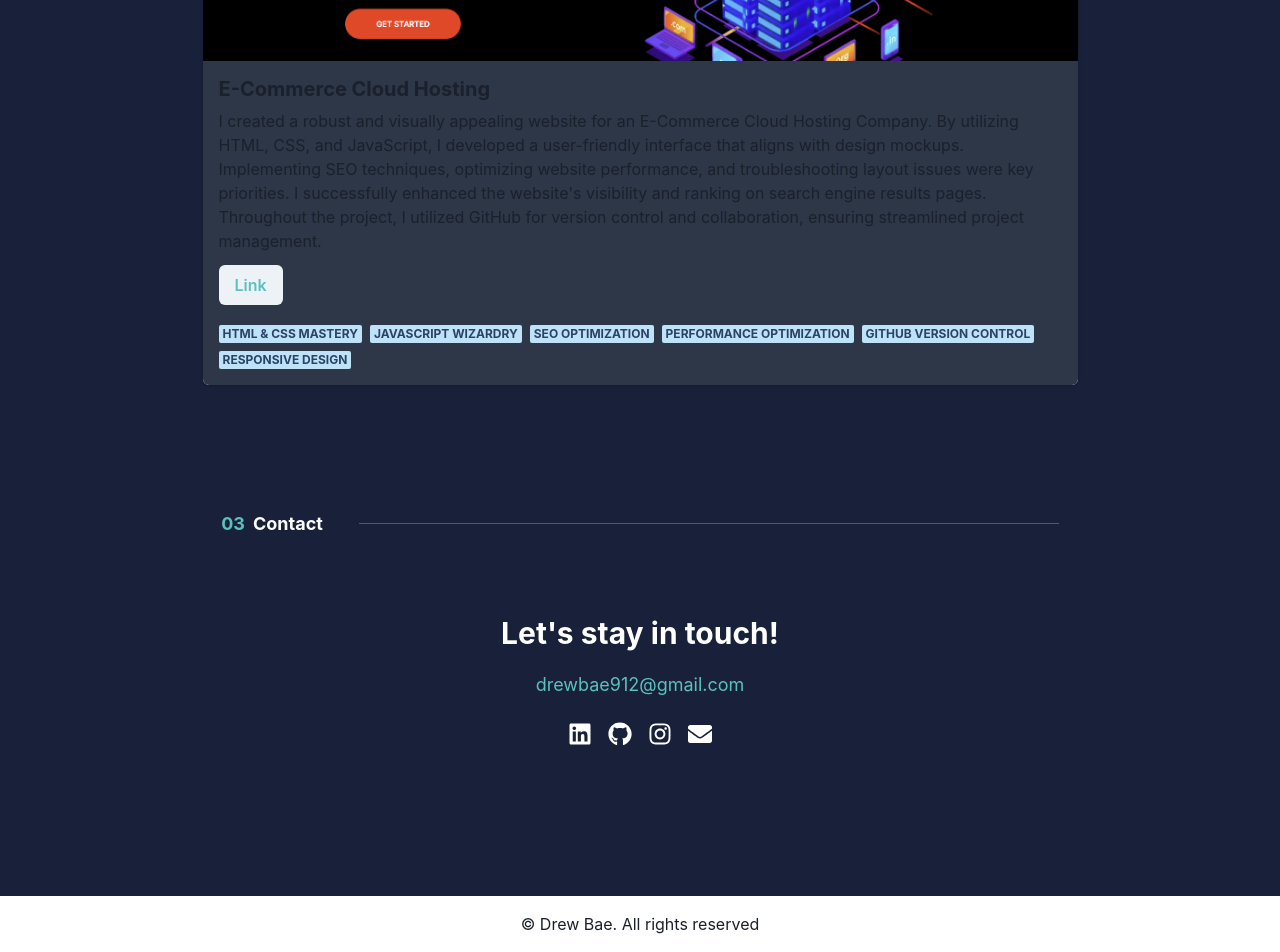
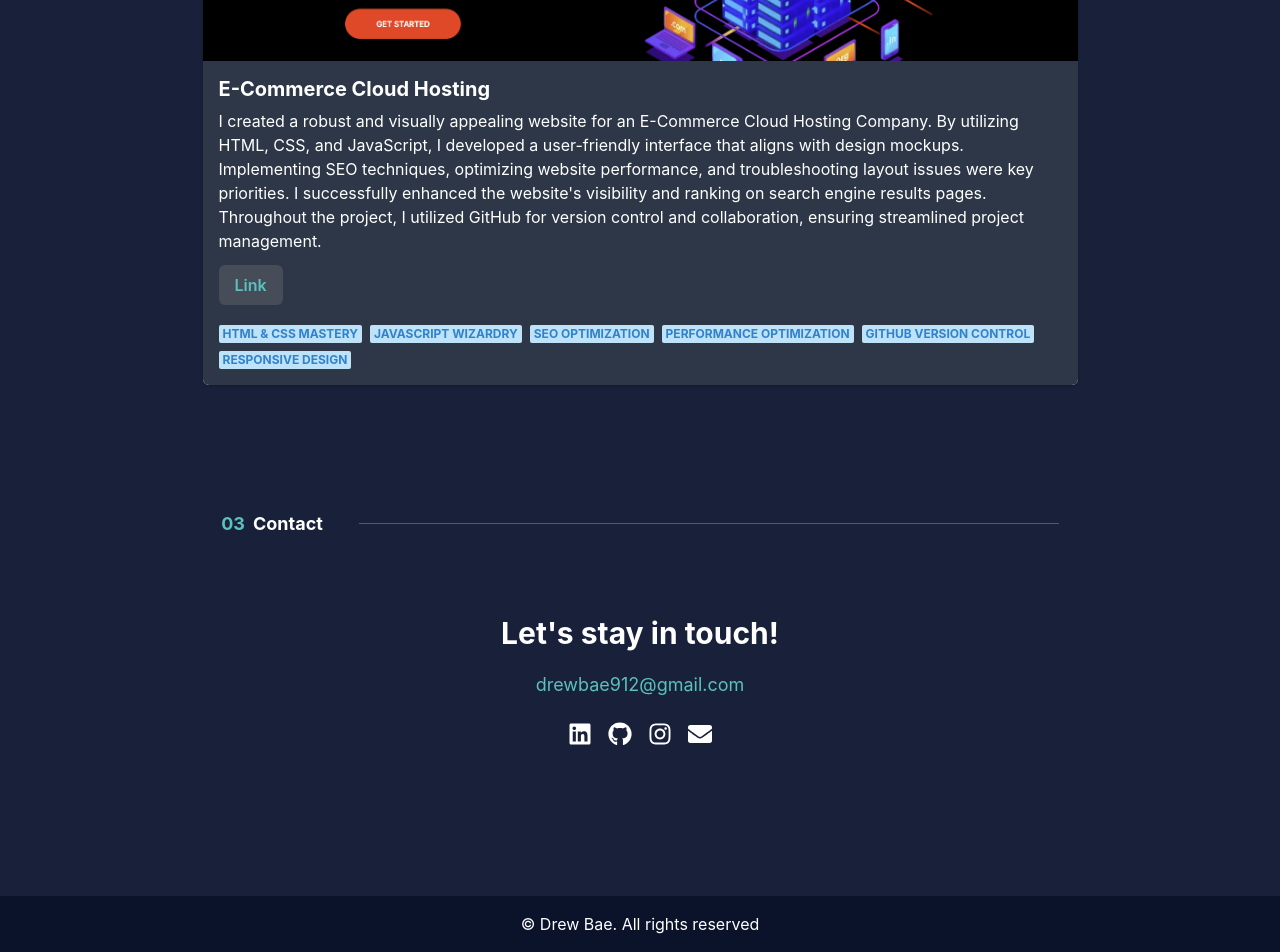
Before and after one commit to Drew-Bae/Portfolio-3.0, a React (Vite) app: page / in a window 1280 px wide. Shown: the part 2388-3340 px from the top of the page. Built offline with nearby package versions, Linux system fonts and the light colour scheme.

Commit message:
final edits

```diff
--- a/src/components/Footer.tsx
+++ b/src/components/Footer.tsx
@@ -2,8 +2,8 @@ import { Box, Text } from "@chakra-ui/react";
 
 const Footer = () => {
   return (
-    <Box textAlign="center" p={4}>
-      <Text>&copy; Drew Bae. All rights reserved</Text>
+    <Box textAlign="center" p={4} bg={"#0b132bff"}>
+      <Text color={"white"}>&copy; Drew Bae. All rights reserved</Text>
     </Box>
   );
 };
--- a/src/components/ProjectCard.tsx
+++ b/src/components/ProjectCard.tsx
@@ -32,18 +32,28 @@ const ProjectCard = ({
     <Card maxWidth={maxWidth} mx="auto" overflow="hidden">
       <Image src={picture} />
       <CardBody p={4} bg="gray.700">
-        <Heading fontSize="1.25rem" mb={2}>
+        <Heading fontSize="1.25rem" mb={2} color={"white"}>
           {heading}
         </Heading>
-        <Text>{children}</Text>
+        <Text color={"white"}>{children}</Text>
         <Link href={link} target="_blank" rel="noopener noreferrer">
-          <Button as="span" mt={3} color="#5bc0beff">
+          <Button
+            bg="rgba(128, 128, 128, 0.3)"
+            as="span"
+            mt={3}
+            color="#5bc0beff"
+          >
             Link
           </Button>
         </Link>
         <HStack mt={5} wrap="wrap" overflowX="auto">
           {badges.map((badge, index) => (
-            <Badge colorScheme="blue" key={index} whiteSpace="nowrap">
+            <Badge
+              colorScheme="blue"
+              color="blue.500"
+              key={index}
+              whiteSpace="nowrap"
+            >
               {badge}
             </Badge>
           ))}
```
